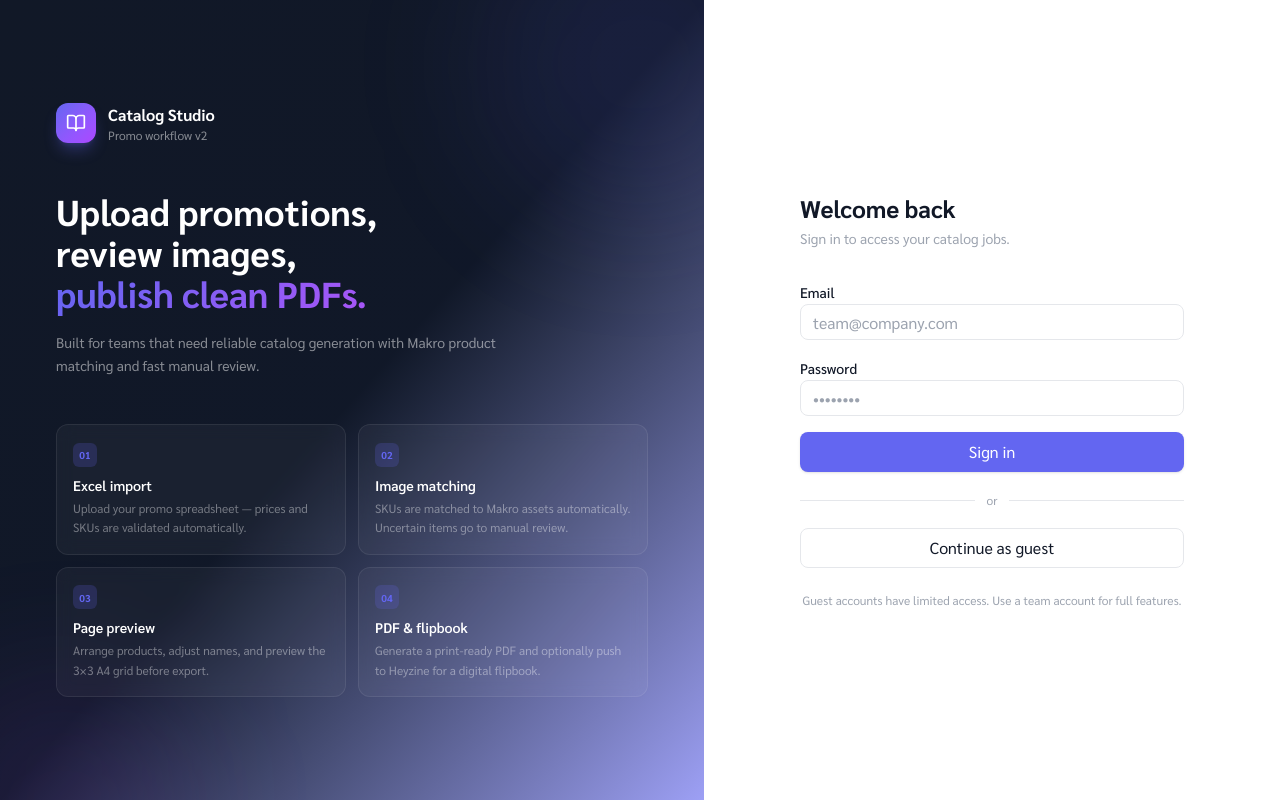
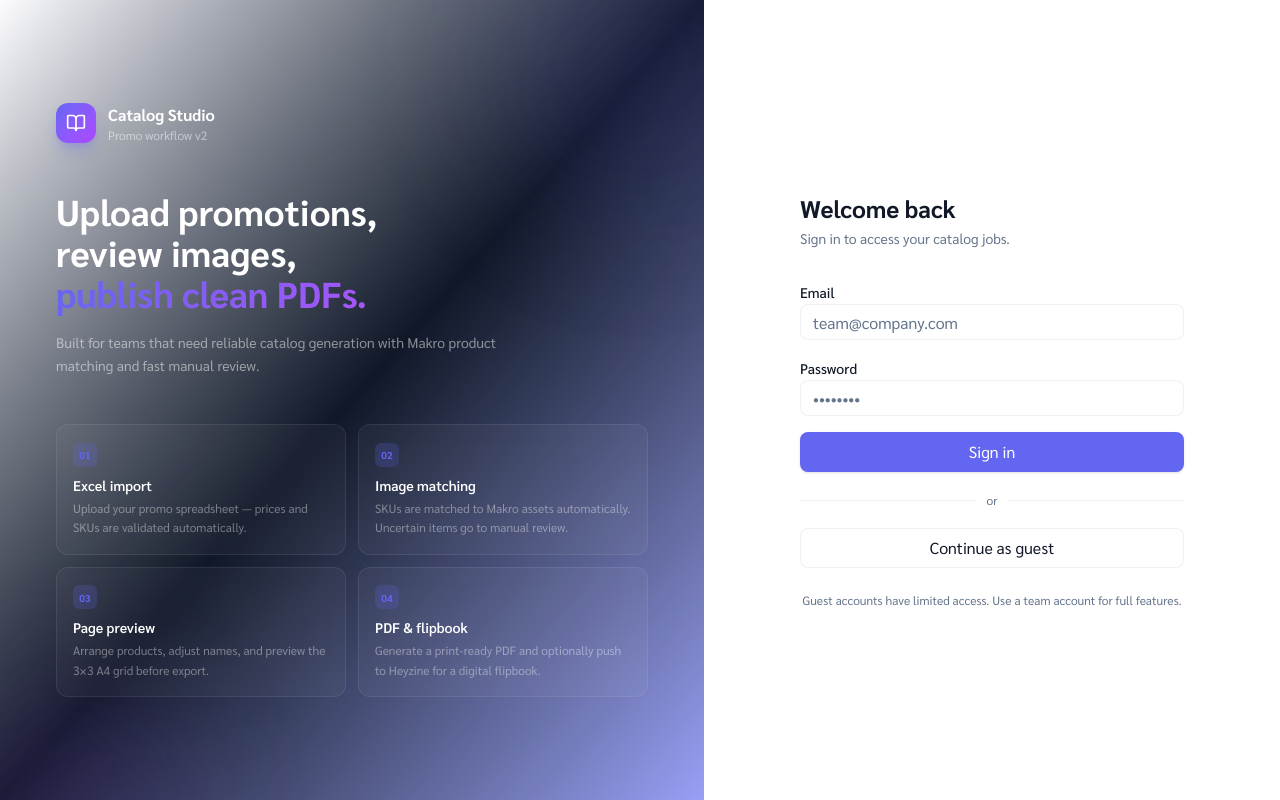
Before and after one commit to KornKongpob/flipbook, a Next.js app: page /login in a window 1280 px wide. Built offline with nearby package versions, Linux system fonts and the light colour scheme; no server answers.

Commit message:
style: apply full glassmorphism theme with global blur and radial background gradients

```diff
--- a/src/app/globals.css
+++ b/src/app/globals.css
@@ -3,19 +3,19 @@
 :root {
   --background: #f4f6fb;
   --foreground: #111827;
-  --card: #ffffff;
-  --card-strong: #ffffff;
-  --line: #e5e7eb;
-  --line-strong: #d1d5db;
-  --muted: #9ca3af;
-  --muted-strong: #6b7280;
+  --card: rgba(255, 255, 255, 0.7);
+  --card-strong: rgba(255, 255, 255, 0.9);
+  --line: rgba(229, 231, 235, 0.6);
+  --line-strong: rgba(209, 213, 219, 0.8);
+  --muted: #64748b;
+  --muted-strong: #475569;
   --brand: #6366f1;
   --brand-strong: #4f46e5;
-  --brand-soft: #eef2ff;
+  --brand-soft: rgba(238, 242, 255, 0.7);
   --accent: #f59e0b;
   --success: #10b981;
   --danger: #ef4444;
-  --sidebar: #111827;
+  --sidebar: rgba(255, 255, 255, 0.8);
   --radius: 12px;
 }
 
@@ -45,7 +45,12 @@
 
 .app-body {
   min-height: 100vh;
-  background: var(--background);
+  background-color: #f8fafc;
+  background-image:
+    radial-gradient(at 0% 0%, rgba(99, 102, 241, 0.08) 0px, transparent 50%),
+    radial-gradient(at 100% 0%, rgba(168, 85, 247, 0.08) 0px, transparent 50%),
+    radial-gradient(at 50% 100%, rgba(56, 189, 248, 0.08) 0px, transparent 50%);
+  background-attachment: fixed;
   color: var(--foreground);
   font-family: var(--font-body), system-ui, sans-serif;
   -webkit-font-smoothing: antialiased;
@@ -62,10 +67,16 @@ button, input, select, textarea { font: inherit; }
 
 /* ─── Utilities ─── */
 .glass-panel {
-  background: rgba(255, 255, 255, 0.82);
-  backdrop-filter: blur(12px) saturate(1.6);
-  border: 1px solid rgba(255, 255, 255, 0.6);
-  box-shadow: 0 1px 3px rgba(0, 0, 0, 0.04), 0 0 0 1px rgba(0, 0, 0, 0.03);
+  background: rgba(255, 255, 255, 0.7);
+  backdrop-filter: blur(16px) saturate(1.2);
+  -webkit-backdrop-filter: blur(16px) saturate(1.2);
+  border: 1px solid rgba(255, 255, 255, 0.5);
+  box-shadow: 0 4px 24px -8px rgba(0, 0, 0, 0.05), 0 1px 3px rgba(0, 0, 0, 0.03);
+}
+
+.bg-card {
+  backdrop-filter: blur(16px) saturate(1.2);
+  -webkit-backdrop-filter: blur(16px) saturate(1.2);
 }
 
 .text-balance { text-wrap: balance; }
--- a/src/components/layout/app-shell.tsx
+++ b/src/components/layout/app-shell.tsx
@@ -132,7 +132,7 @@ export function AppShell({ children, userLabel }: AppShellProps) {
 
       {/* ─── Mobile drawer ─── */}
       <div className={cn(
-        "fixed inset-y-0 left-0 z-50 flex w-64 flex-col bg-white border-r border-line transition-transform duration-200 ease-out lg:hidden",
+        "fixed inset-y-0 left-0 z-50 flex w-64 flex-col bg-white/70 backdrop-blur-xl border-r border-line transition-transform duration-200 ease-out lg:hidden",
         mobileOpen ? "translate-x-0" : "-translate-x-full",
       )}>
         <div className="flex h-14 items-center justify-between px-4 border-b border-line/50">
@@ -145,7 +145,7 @@ export function AppShell({ children, userLabel }: AppShellProps) {
               <p className="text-[11px] text-muted-strong">Promo workflow v2</p>
             </div>
           </div>
-          <button onClick={() => setMobileOpen(false)} className="p-1 rounded-md text-muted hover:bg-gray-100 hover:text-foreground transition-colors">
+          <button onClick={() => setMobileOpen(false)} className="p-1 rounded-md text-muted hover:bg-white/50 hover:text-foreground transition-colors">
             <X className="size-5" />
           </button>
         </div>
@@ -153,7 +153,7 @@ export function AppShell({ children, userLabel }: AppShellProps) {
       </div>
 
       {/* ─── Desktop sidebar ─── */}
-      <aside className="hidden w-64 shrink-0 flex-col bg-white border-r border-line lg:flex">
+      <aside className="hidden w-64 shrink-0 flex-col bg-white/60 backdrop-blur-xl border-r border-line/60 lg:flex">
         <div className="flex h-16 items-center gap-3 px-5 border-b border-line/50">
           <div className="flex size-9 items-center justify-center rounded-lg bg-gradient-to-br from-brand to-purple-500 shadow-md shadow-brand/20">
             <BookOpen className="size-5 text-white" />
@@ -168,7 +168,7 @@ export function AppShell({ children, userLabel }: AppShellProps) {
       </aside>
 
       {/* ─── Main ─── */}
-      <main className="flex min-w-0 flex-1 flex-col bg-background pt-14 lg:pt-0">
+      <main className="flex min-w-0 flex-1 flex-col pt-14 lg:pt-0">
         <div className="mx-auto flex w-full max-w-6xl flex-1 flex-col gap-6 p-5 lg:p-8">
           {children}
         </div>
```
